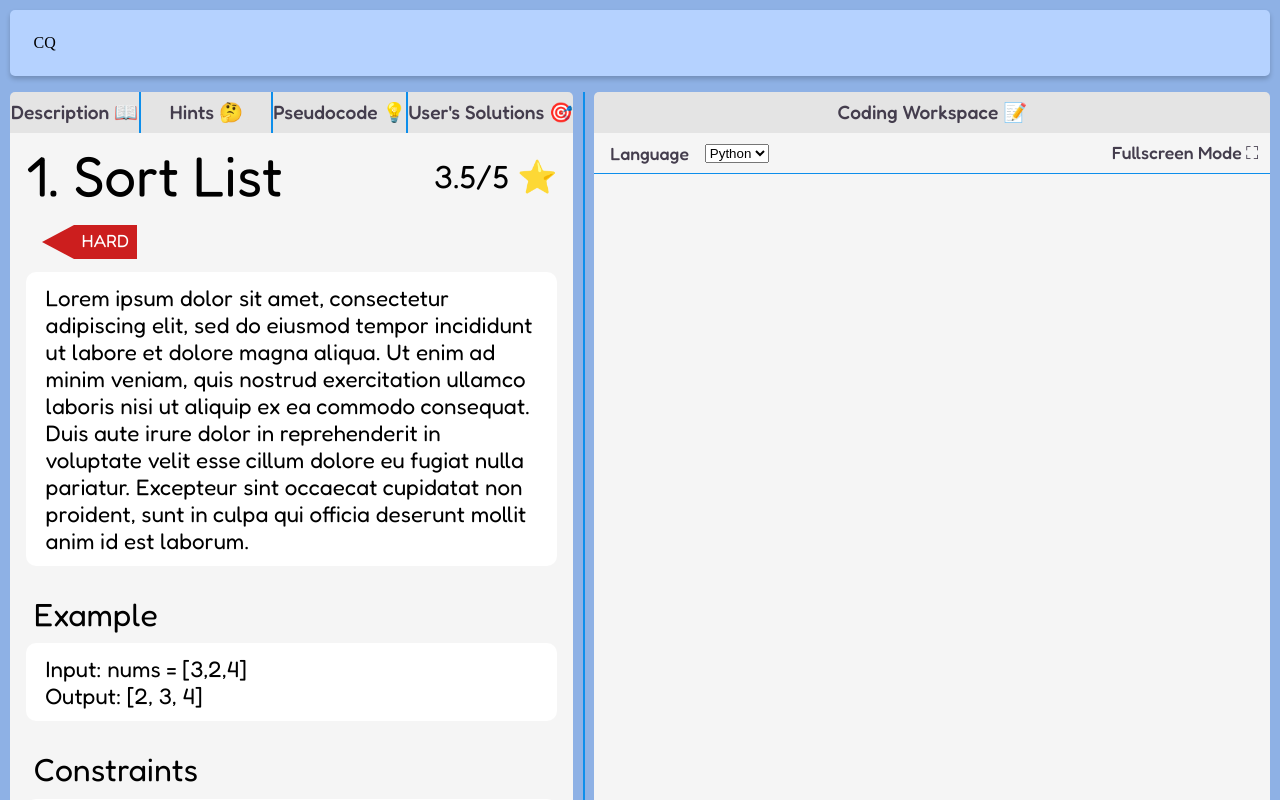
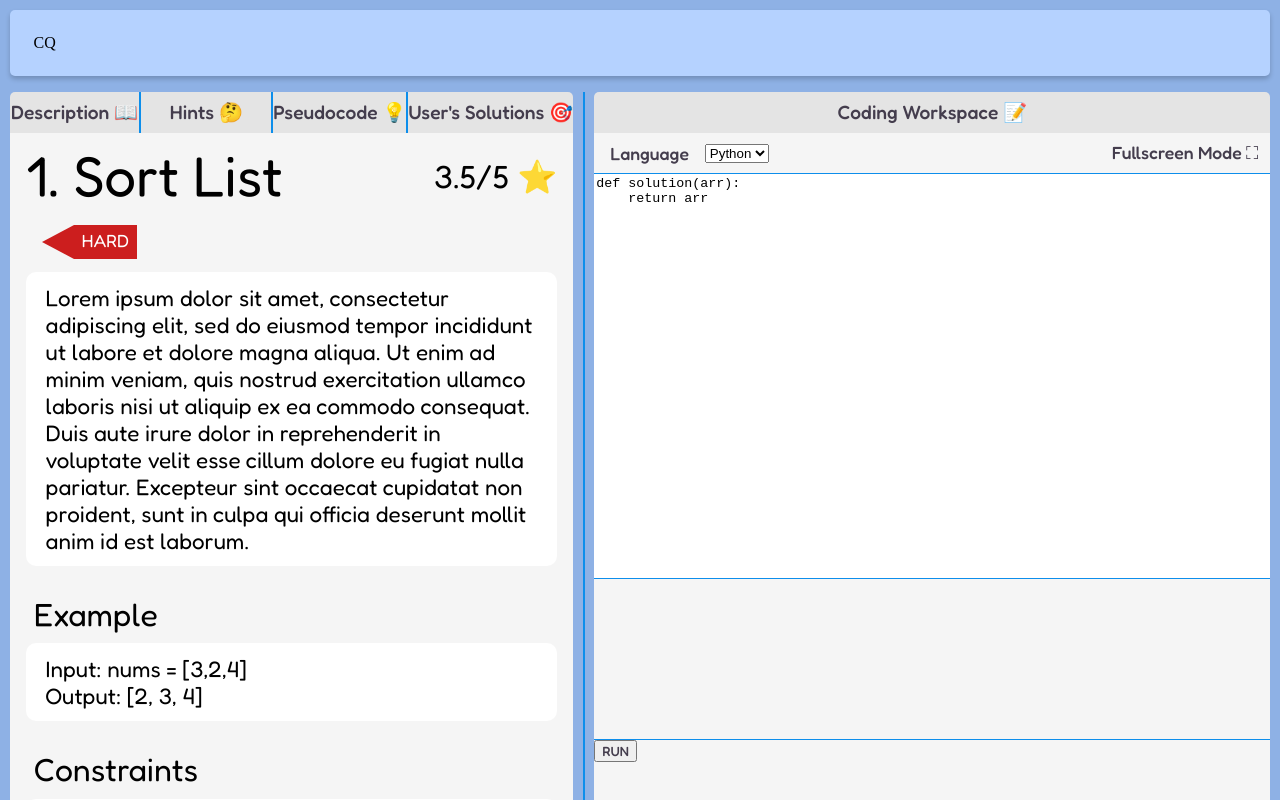
Before and after one commit to Code-Quest-Group/Code-Quest, an Angular app in the folder frontend/: page / in a window 1280 px wide. Built offline with nearby package versions, Linux system fonts and the light colour scheme.

Commit message:
Sending code might work

```diff
--- a/frontend/src/app/components/views/problem-page/index.ts
+++ b/frontend/src/app/components/views/problem-page/index.ts
@@ -1 +1 @@
-export { ProblemPageComponent } from "./problem-pagec.component";
+export { ProblemPageComponent } from "./problem-page.component";
--- a/frontend/src/app/components/views/problem-page/problem-page.component.html
+++ b/frontend/src/app/components/views/problem-page/problem-page.component.html
@@ -67,6 +67,14 @@
                     </span>
                 </div>
                 <app-separator [isVertical]="false"></app-separator>
+                <textarea class="temp-coding-workspace" spellcheck="false" id="code-editor">def solution(arr):
+    return arr</textarea>
+                <app-separator [isVertical]="false"></app-separator>
+                <section class="results-section" id="results-section"></section>
+                <app-separator [isVertical]="false"></app-separator>
+                <div class="result-buttons">
+                    <button id="submit-button" (click)="fillResults()">RUN</button>
+                </div>
 
             </div>
         </div>
--- a/frontend/src/app/components/views/problem-page/problem-page.component.scss
+++ b/frontend/src/app/components/views/problem-page/problem-page.component.scss
@@ -261,4 +261,19 @@ main {
             outline: none;
         }
     }
+
+    .temp-coding-workspace {
+        resize: none;
+        user-select: none;
+        outline: none;
+        width: 100%;
+        height: 25rem;
+        border: none;
+        font-family: monospace;
+    }
+
+    .results-section {
+        height: 10rem;
+        white-space: pre;
+    }
 }
--- /dev/null
+++ b/frontend/src/app/components/views/problem-page/problem-page.component.ts
@@ -0,0 +1,58 @@
+import { Component } from '@angular/core';
+import { HttpClient, HttpClientModule } from '@angular/common/http';
+import { SeparatorComponent } from "./subcomponents";
+import { Observable } from 'rxjs';
+import { switchMap, delay } from 'rxjs/operators';
+
+@Component({
+  selector: 'app-problem-page',
+  standalone: true,
+  templateUrl: './problem-page.component.html',
+  styleUrls: ['./problem-page.component.scss'],
+  imports: [SeparatorComponent, HttpClientModule]
+})
+export class ProblemPageComponent {
+  constructor(private http: HttpClient) {}
+
+  fillResults() {
+    const codeEditorValue = (document.getElementById('code-editor') as HTMLTextAreaElement).value;
+    const payload = {
+      source_code: codeEditorValue,
+      language_id: "50",
+      stdin: "world"
+    };
+
+    this.http.post<{ submission_id: string }>('http://localhost:8080/submissions', payload)
+      .pipe(
+        switchMap(response => {
+          const submissionId = response.submission_id;
+          return this.pollSubmission(submissionId);
+        })
+      )
+      .subscribe(result => {
+        const resultsSection = document.getElementById('results-section');
+        if (resultsSection) {
+          resultsSection.innerText = result;
+        }
+      });
+  }
+
+  pollSubmission(submissionId: string): Observable<string> {
+    return new Observable(observer => {
+      const intervalId = setInterval(() => {
+        this.http.get(`http://localhost:8080/${submissionId}`, { responseType: 'text' }).subscribe(
+          (response: string) => {
+            observer.next(response);
+            observer.complete();
+            clearInterval(intervalId);
+          },
+          error => {
+            console.error('Error fetching submission result', error);
+            observer.error(error);
+            clearInterval(intervalId);
+          }
+        );
+      }, 1000); // Poll every 1 second
+    });
+  }
+}
```
Also changed, not shown: frontend/src/app/app.module.ts (added, +18 -0 lines), frontend/src/app/components/views/problem-page/problem-pagec.component.ts (deleted, +0 -11 lines).
